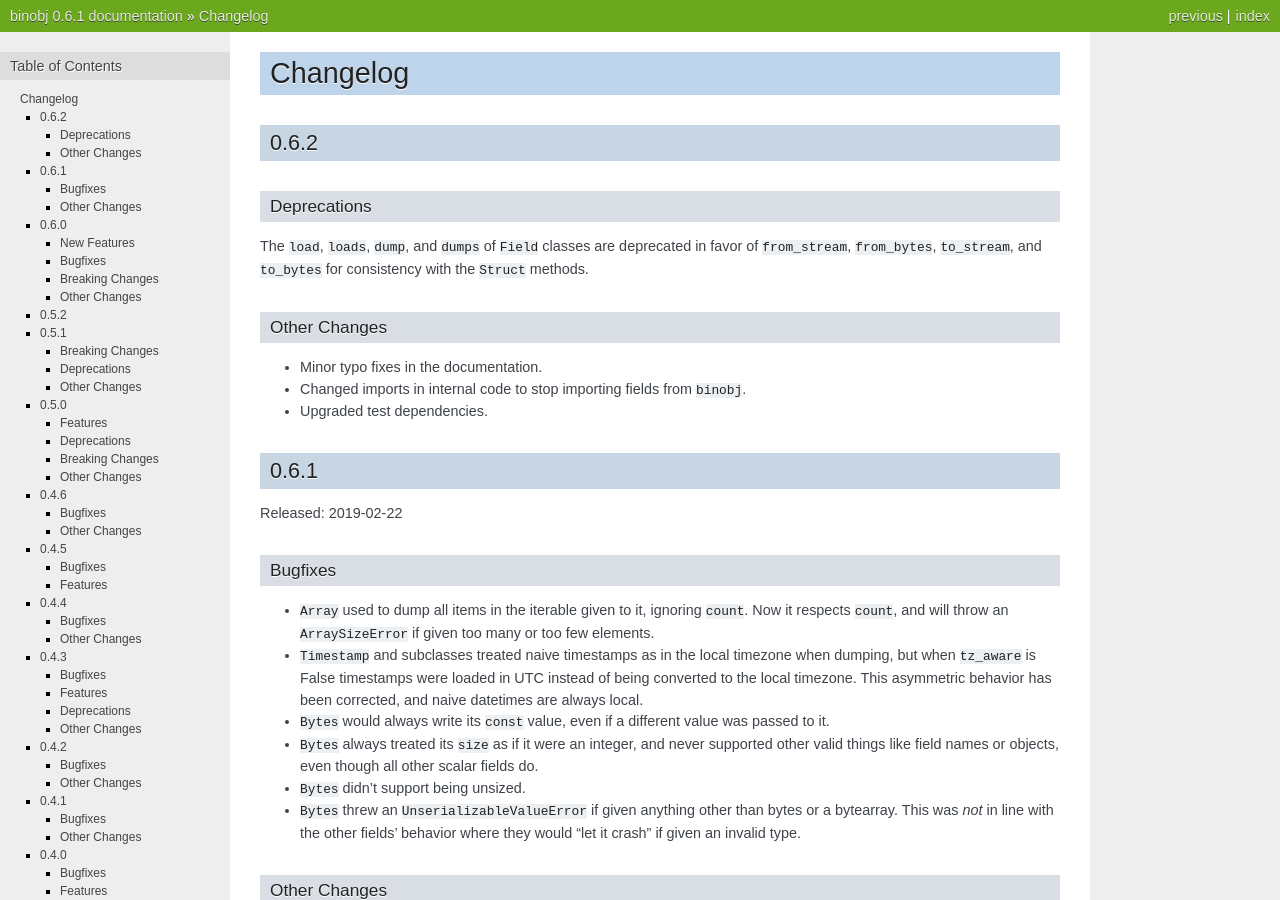
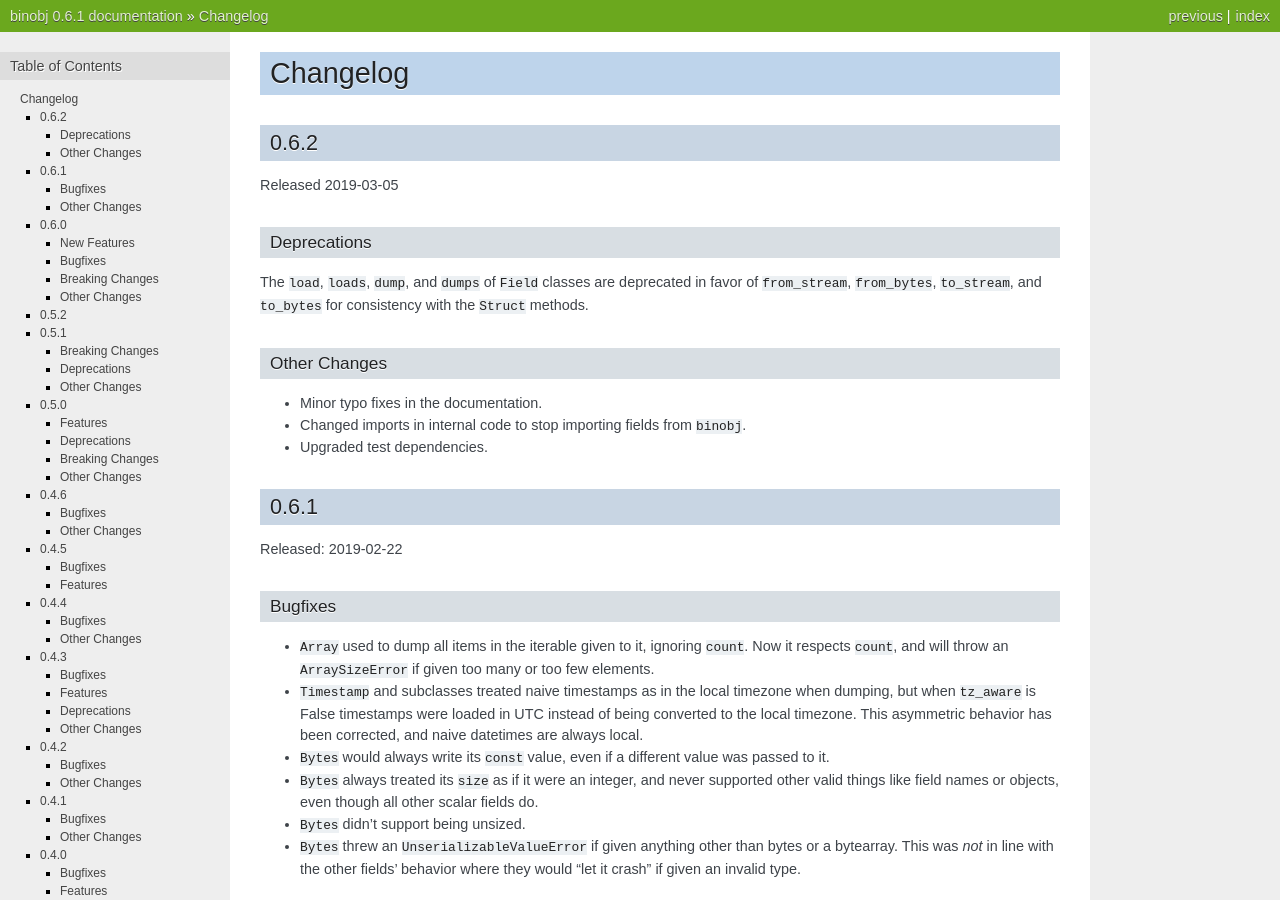
Before and after one commit to dargueta/binobj, a Sphinx documentation site: the page built from docs/source/CHANGELOG.rst, in a window 1280 px wide and 900 px high. Built offline with Sphinx 7.4.7, drawn with Linux system fonts in a browser that asks for light colours.

Commit message:
Set release date

```diff
--- a/docs/source/CHANGELOG.rst
+++ b/docs/source/CHANGELOG.rst
@@ -3,6 +3,8 @@ Changelog
 
 0.6.2
 -----
+
+Released 2019-03-05
 
 Deprecations
 ~~~~~~~~~~~~
```
Also changed, not shown: .bumpversion.cfg.
